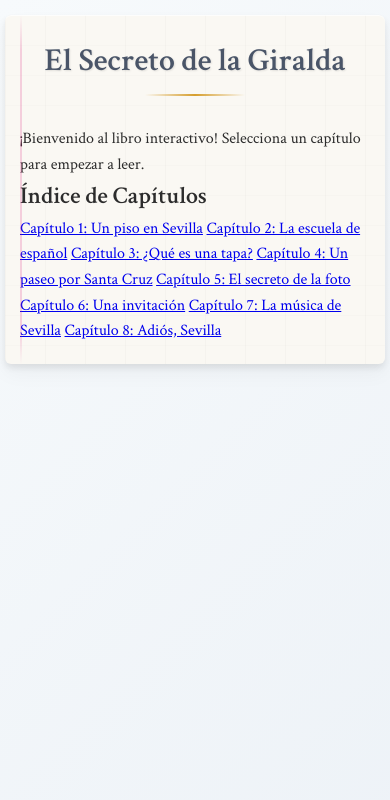
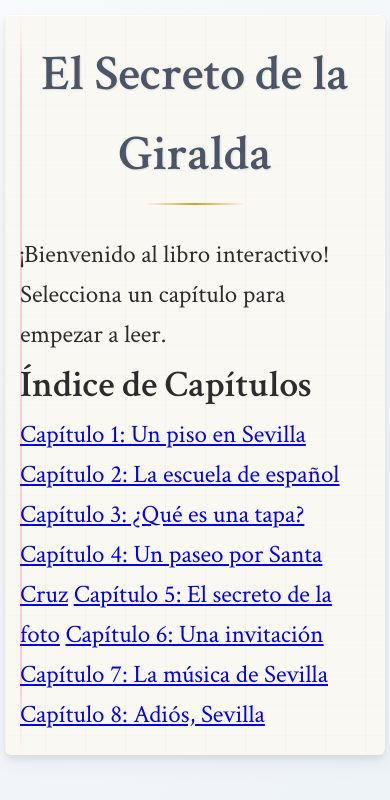
Before and after one commit to balpomorelitm/elalmadesevilla, a Jekyll site: the page built from index.md, in a window 390 px wide. Shown: the top 800 px of the page. Built offline with Jekyll 4.4.1, drawn with Linux system fonts in a browser that asks for light colours.

Commit message:
Update style.css

```diff
--- a/assets/css/style.css
+++ b/assets/css/style.css
@@ -23,7 +23,7 @@
 /* Cuerpo principal */
 body {
     font-family: 'Crimson Text', serif;
-    font-size: 18px;
+    font-size: 36px; /* CAMBIO: era 18px, ahora 36px (doble) */
     line-height: 1.7;
     color: var(--text-primary);
     background: linear-gradient(135deg, #f7fafc 0%, #edf2f7 100%);
@@ -35,7 +35,7 @@
 .container {
     max-width: 800px;
     margin: 0 auto;
-    padding: 60px 50px;
+    padding: 60px 80px; /* CAMBIO: era 60px 50px, ahora más margen izquierdo/derecho */
     background: var(--paper-bg);
     border-radius: 8px;
     box-shadow:
@@ -43,19 +43,18 @@
         0 10px 20px rgba(0,0,0,0.04),
         inset 0 1px 0 rgba(255,255,255,0.8);
     position: relative;
-    /* Efecto de papel */
     background-image:
         linear-gradient(90deg, rgba(0,0,0,0.02) 1px, transparent 1px),
         linear-gradient(rgba(0,0,0,0.01) 1px, transparent 1px);
     background-size: 40px 30px;
 }
 
-/* Efecto de borde de papel */
+/* También cambiar el margen del borde de papel: */
 .container::before {
     content: '';
     position: absolute;
     top: 0;
-    left: 50px;
+    left: 80px; /* CAMBIO: era 50px, ahora 80px */
     width: 2px;
     height: 100%;
     background: linear-gradient(to bottom,
@@ -91,10 +90,10 @@
 /* Primera letra grande (Drop cap) */
 .chapter-content p:first-child::first-letter {
     float: left;
-    font-size: 4em;
-    line-height: 0.8;
-    padding: 8px 8px 0 0;
-    margin: 8px 8px 0 0;
+    font-size: 8em; /* CAMBIO: era 4em, ahora 8em (proporcional al texto doble) */
+    line-height: 0.6; /* CAMBIO: era 0.8, ahora 0.6 (más arriba) */
+    padding: 4px 12px 0 0; /* CAMBIO: era 8px 8px 0 0, ahora menos padding arriba */
+    margin: 4px 12px 0 0; /* CAMBIO: era 8px 8px 0 0, ahora menos margin arriba */
     font-weight: 600;
     color: var(--accent-blue);
     text-shadow: 2px 2px 4px rgba(0,0,0,0.1);
@@ -103,9 +102,9 @@
 
 /* Párrafos */
 .chapter-content p {
-    margin-bottom: 20px;
+    margin-bottom: 30px; /* CAMBIO: era 20px, ahora 30px */
     text-align: justify;
-    text-indent: 1.5em;
+    text-indent: 2.5em; /* CAMBIO: era 1.5em, ahora proporcional */
 }
 
 .chapter-content p:first-child {
@@ -273,7 +272,7 @@
     border-left: 4px solid var(--glosa-color);
     box-shadow: 0 2px 8px rgba(0,0,0,0.05);
     font-family: 'Crimson Text', serif;
-    font-size: 16px;
+    font-size: 25px;
     line-height: 1.8;
 }
 
@@ -317,7 +316,7 @@
     color: var(--text-secondary);
     display: inline;
     font-family: 'Inter', sans-serif;
-    font-size: 15px;
+    font-size: 25px;
 }
 
 .clear-glossary {
@@ -351,11 +350,11 @@
 
     .glossary-list {
         padding: 15px 20px;
-        font-size: 15px;
+        font-size: 20px;
     }
 
     .glossary-definition {
-        font-size: 14px;
+        font-size: 20px;
     }
 }
 
@@ -647,16 +646,16 @@
 @media (max-width: 768px) {
     .container {
         margin: 10px;
-        padding: 30px 25px;
+        padding: 30px 40px;
         border-radius: 6px;
     }
 
     .container::before {
-        left: 25px;
+        left: 35px;
     }
 
     body {
-        font-size: 16px;
+        font-size: 25px;
         line-height: 1.6;
         padding: 10px 0;
     }
@@ -666,9 +665,10 @@
     }
 
     .chapter-content p:first-child::first-letter {
-        font-size: 3em;
-        padding: 6px 6px 0 0;
-        margin: 6px 6px 0 0;
+        font-size: 6em; /* CAMBIO: era 3em, ahora 6em */
+        padding: 2px 8px 0 0; /* CAMBIO: menos padding arriba */
+        margin: 2px 8px 0 0; /* CAMBIO: menos margin arriba */
+        line-height: 0.5; /* CAMBIO: más arriba en móvil */
     }
 
     .chapter-nav {
```
